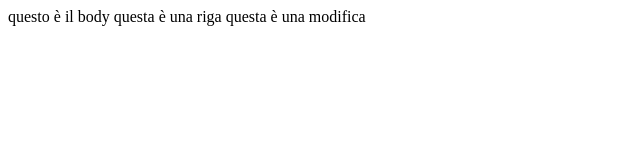
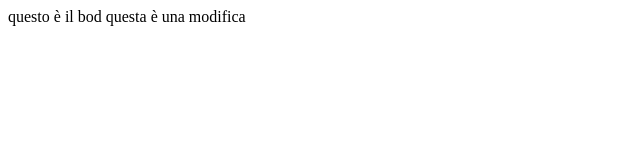
Before and after one commit to leonardopozzan/prova-git, a plain HTML site: page index.html in a window 1280 px wide. Shown: the whole page, without its empty margins (0-640 px from the left). Drawn offline with Linux system fonts and the light colour scheme.

Commit message:
Revert "Update index.html"
This reverts commit e982d1493558dbf5e6bf97ec2daeedcab1d1a3e8.

```diff
--- a/index.html
+++ b/index.html
@@ -7,8 +7,7 @@
     <title>Hello World</title>
 </head>
 <body>
-    questo è il body
-    questa è una riga
+    questo è il bod
     questa è una modifica
 </body>
 </html>
```
